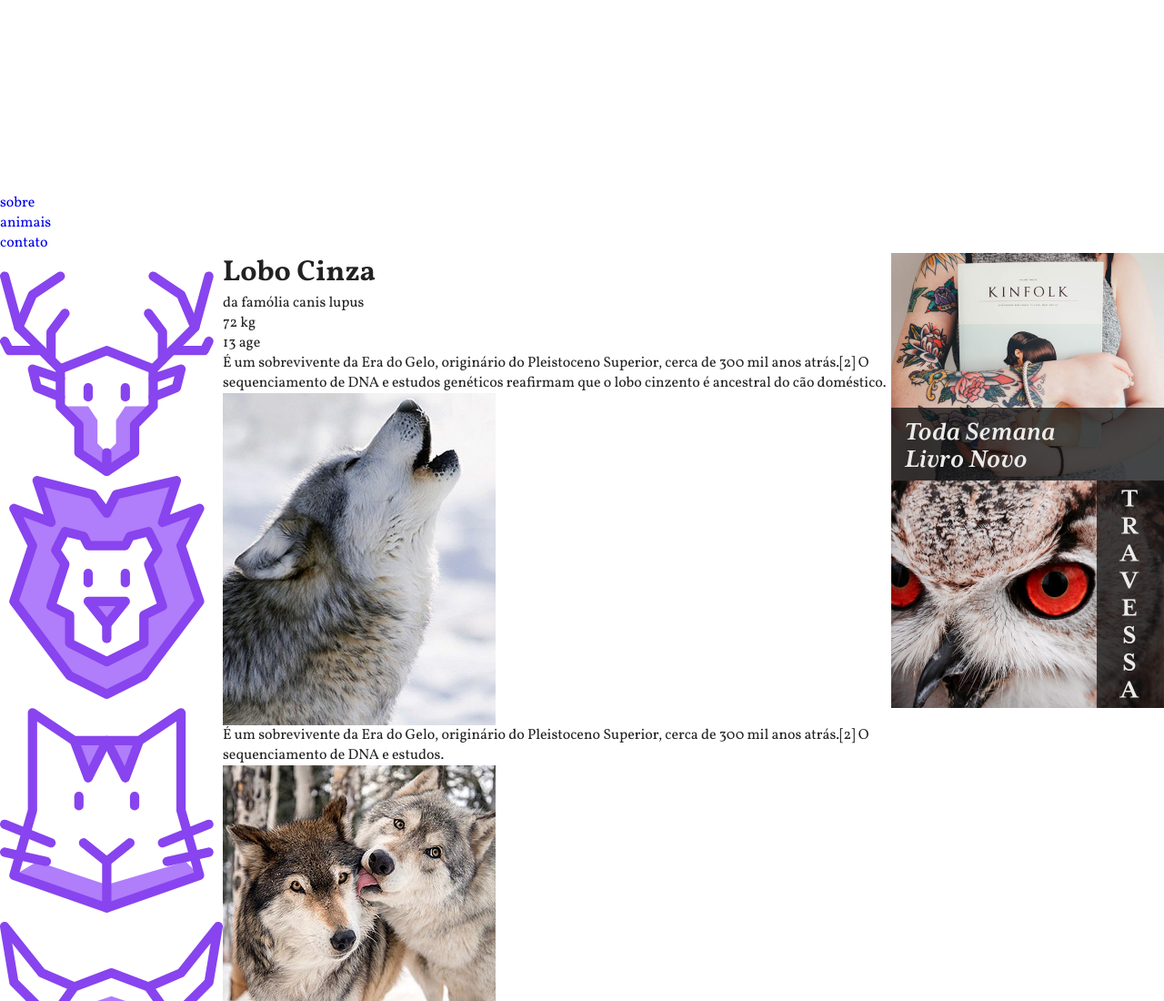
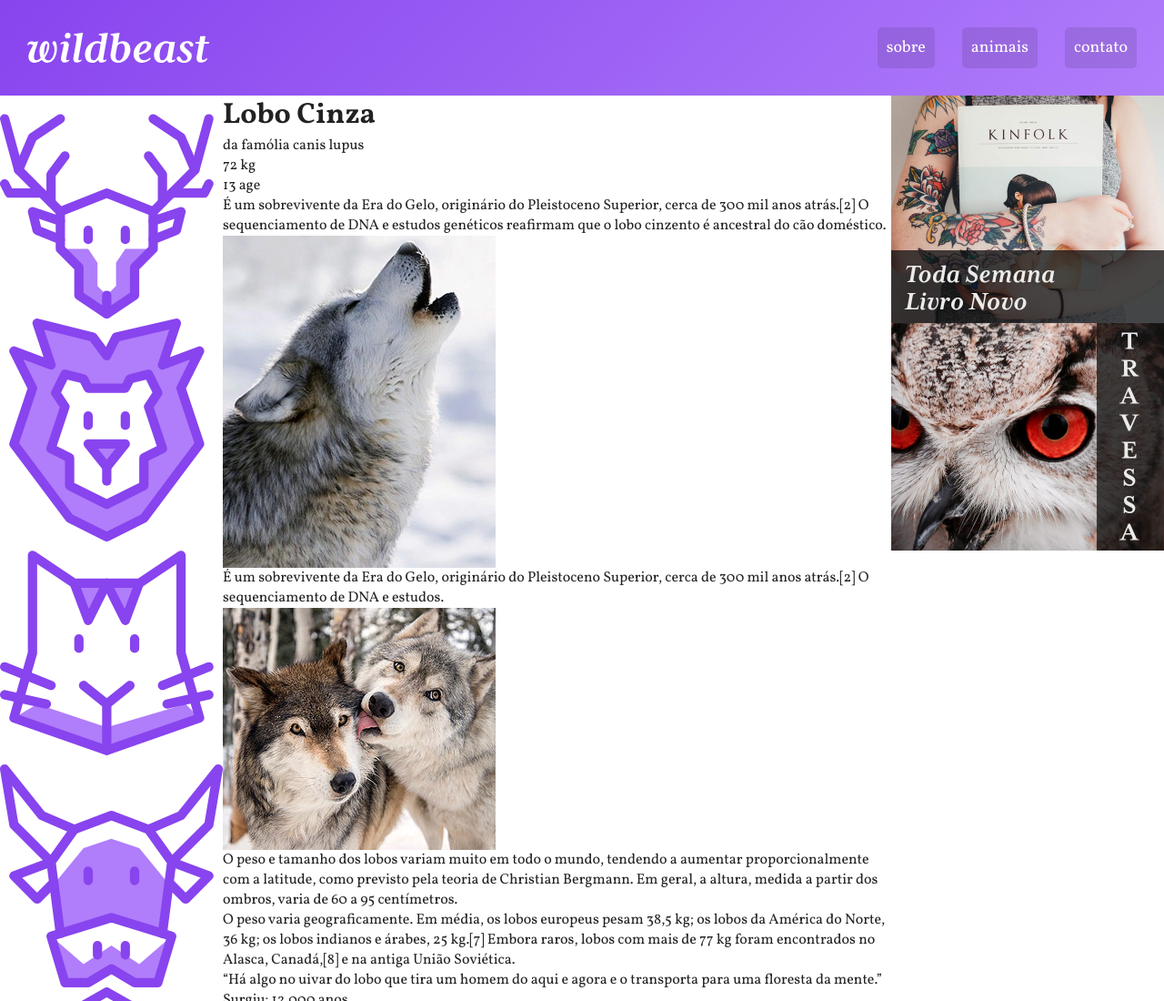
Before and after one commit to Iunaa/wildbeast_grid, a website built with Vite: page index.html in a window 1280 px wide. Shown: the top 1100 px of the page at 91% size. Built offline with nearby package versions, Linux system fonts and the light colour scheme.

Commit message:
header static

```diff
--- a/style.css
+++ b/style.css
@@ -6,7 +6,7 @@ body{
 }
 
 img{
-    max-width: 100px;
+    max-width: 100%;
 }
 
 .estrutura {
@@ -21,8 +21,47 @@ img{
 
 .header {
     grid-area: header;
+    background: linear-gradient(135deg, #8844ee, #B07DFB);
+    padding: 30px;
+    display: grid;
+    grid-template-columns: 1fr auto;
+    align-items: center;
 
 }
+
+.logo{
+    max-width: 200px;
+}
+
+.header nav ul {
+    display: flex;
+    flex-wrap: wrap;
+}
+
+.header nav a {
+    display: block;
+    padding: 10px;
+    color: white;
+    font-size: 18px;
+    background: rgba(0, 0, 0, .1);
+    border-radius: 5px;
+    transition: 0.1s;
+}
+
+.header nav a:hover {
+    background: rgba(0, 0, 0, .5);
+}
+
+.header li+li {       /*Todo li que vier apos de um li quero adicionar isso, ou seja, no primeiro li nao vai adicionar pq nao vem apos nenhum li, soh os que vem em seguida*/
+    margin-left: 30px;
+}
+
+
+
+
+
+
+
 
 .sidenav {
     grid-area: sidenav;
```
